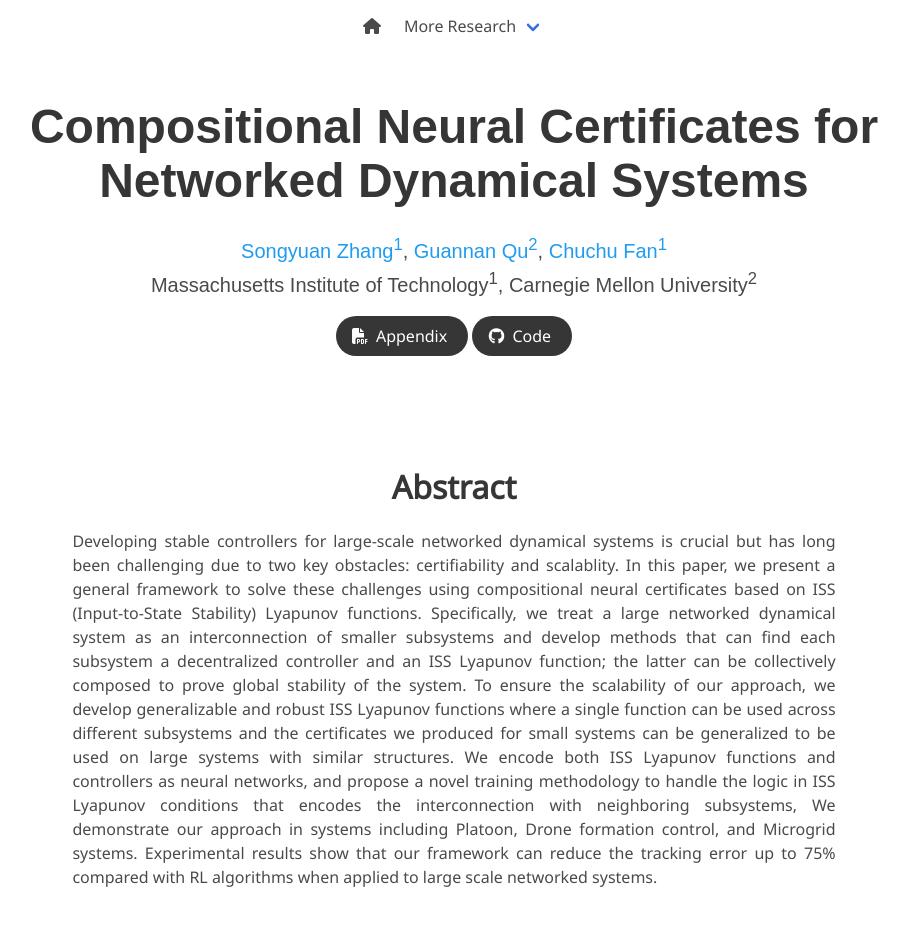
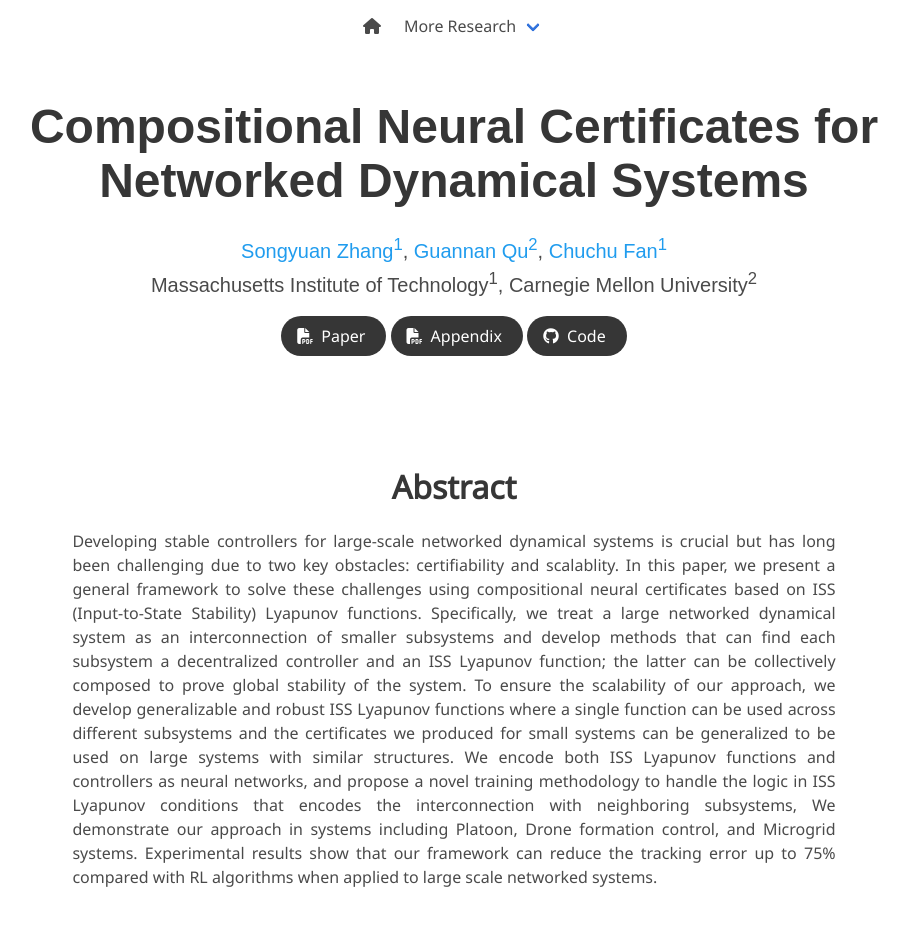
Before and after one commit to MIT-REALM/neuriss-website, a plain HTML site: page index.html in a window 1280 px wide. Shown: the top 926 px of the page, without its empty margins (186-1095 px from the left). Drawn offline with nearby package versions, Linux system fonts and the light colour scheme; some icons are missing; a web font is replaced by a local one.

Commit message:
add full version

```diff
--- a/index.html
+++ b/index.html
@@ -88,15 +88,15 @@
           <div class="column has-text-centered">
             <div class="publication-links">
               <!-- PDF Link. -->
-              <!-- <span class="link-block">
-                <a href="https://arxiv.org/pdf/TODO.pdf"
+              <span class="link-block">
+                <a href="static/full_version.pdf"
                    class="external-link button is-normal is-rounded is-dark">
                   <span class="icon">
                       <i class="fas fa-file-pdf"></i>
                   </span>
                   <span>Paper</span>
                 </a>
-              </span> -->
+              </span>
               <!-- <span class="link-block">
                 <a href="https://arxiv.org/abs/TODO"
                    class="external-link button is-normal is-rounded is-dark">
```
